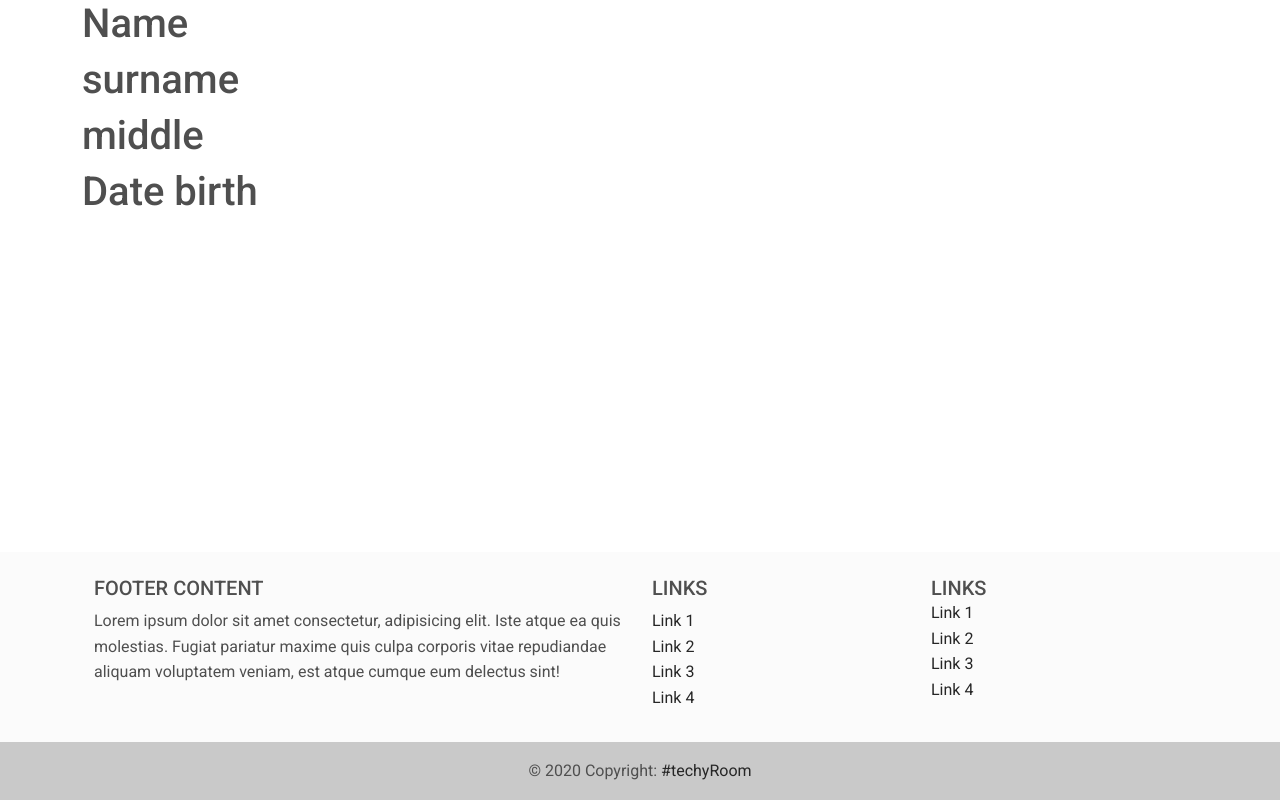
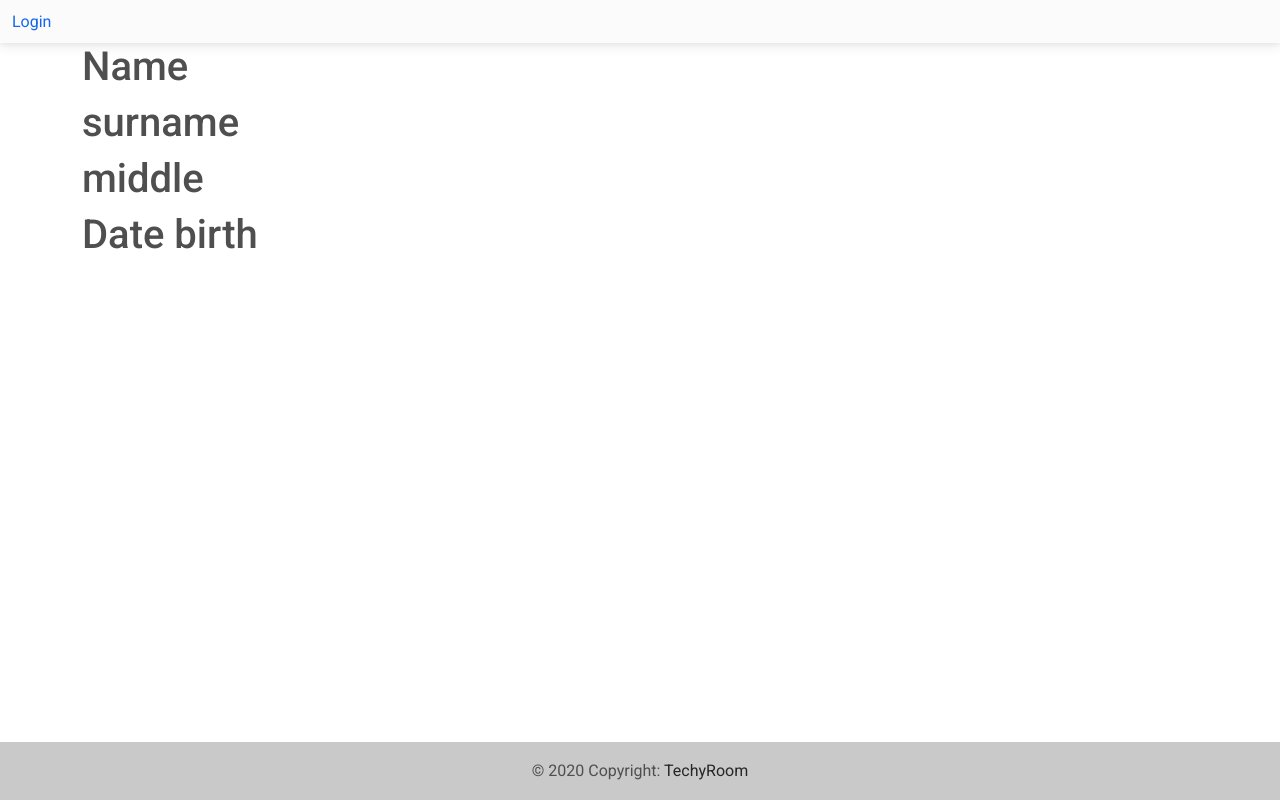
Before and after one commit to nazar-lnoks/project-237, a Django app: template templates/user/user_profile.html in a window 1280 px wide. Run offline with Django 3.2, Linux system fonts and the light colour scheme; the template is opened without the code that fills it, so the values that code supplies are empty; some libraries are stand-ins or nearby versions.

Commit message:
login finish && profile start

```diff
--- a/requirements.txt
+++ b/requirements.txt
@@ -2,6 +2,7 @@ asgiref==3.3.1
 astroid==2.4.2
 colorama==0.4.4
 Django==3.1.5
+django-crispy-forms==1.10.0
 django-phone-field==1.8.1
 django-phonenumber-field==5.0.0
 isort==5.7.0
--- a/techyroom/settings.py
+++ b/techyroom/settings.py
@@ -134,3 +134,5 @@ STATICFILES_DIRS = [
 
 MEDIA_URL = '/media/'
 MEDIA_ROOT = BASE_DIR / 'media'
+
+LOGOUT_REDIRECT_URL = '/'
--- a/techyroom/urls.py
+++ b/techyroom/urls.py
@@ -21,5 +21,5 @@ from django.conf.urls.static import static
 urlpatterns = [
     path('', include('shop.urls')),
     path('admin/', admin.site.urls),
-    path('', include('user.urls'))
+    path('account/', include('user.urls'))
 ] + static(settings.MEDIA_URL, document_root=settings.MEDIA_ROOT)
--- a/templates/base.html
+++ b/templates/base.html
@@ -6,10 +6,21 @@
     <meta charset="UTF-8">
     <meta name="viewport" content="width=device-width, initial-scale=1.0">
 
-    <!-- MDB links -->
-    <link href="https://cdnjs.cloudflare.com/ajax/libs/font-awesome/5.15.1/css/all.min.css" rel="stylesheet" />
-    <link href="https://fonts.googleapis.com/css?family=Roboto:300,400,500,700&display=swap" rel="stylesheet" />
-    <link href="https://cdnjs.cloudflare.com/ajax/libs/mdb-ui-kit/3.2.0/mdb.min.css" rel="stylesheet"/>
+    <!-- Font Awesome -->
+    <link
+    href="https://cdnjs.cloudflare.com/ajax/libs/font-awesome/5.15.1/css/all.min.css"
+    rel="stylesheet"
+    />
+    <!-- Google Fonts -->
+    <link
+    href="https://fonts.googleapis.com/css?family=Roboto:300,400,500,700&display=swap"
+    rel="stylesheet"
+    />
+    <!-- MDB -->
+    <link
+    href="https://cdnjs.cloudflare.com/ajax/libs/mdb-ui-kit/3.2.0/mdb.min.css"
+    rel="stylesheet"
+    />
 
 
     <!-- CSS -->
@@ -27,66 +38,19 @@
 
     <!-- Footer -->
     <footer class="bg-light text-center text-lg-start">
-        <div class="container p-4">
-            <div class="row">
-
-            <div class="col-lg-6 col-md-12 mb-4 mb-md-0">
-                <h5 class="text-uppercase">Footer Content</h5>
-                <p>
-                    Lorem ipsum dolor sit amet consectetur, adipisicing elit. Iste atque ea quis
-                    molestias. Fugiat pariatur maxime quis culpa corporis vitae repudiandae aliquam
-                    voluptatem veniam, est atque cumque eum delectus sint!
-                </p>
-            </div>
-
-            <div class="col-lg-3 col-md-6 mb-4 mb-md-0">
-                <h5 class="text-uppercase">Links</h5>
-                <ul class="list-unstyled mb-0">
-                    <li>
-                        <a href="#!" class="text-dark">Link 1</a>
-                    </li>
-                    <li>
-                        <a href="#!" class="text-dark">Link 2</a>
-                    </li>
-                    <li>
-                        <a href="#!" class="text-dark">Link 3</a>
-                    </li>
-                    <li>
-                        <a href="#!" class="text-dark">Link 4</a>
-                    </li>
-                </ul>
-            </div>
-
-            <div class="col-lg-3 col-md-6 mb-4 mb-md-0">
-                <h5 class="text-uppercase mb-0">Links</h5>
-                <ul class="list-unstyled">
-                    <li>
-                        <a href="#!" class="text-dark">Link 1</a>
-                    </li>
-                    <li>
-                        <a href="#!" class="text-dark">Link 2</a>
-                    </li>
-                    <li>
-                        <a href="#!" class="text-dark">Link 3</a>
-                    </li>
-                    <li>
-                        <a href="#!" class="text-dark">Link 4</a>
-                    </li>
-                </ul>
-            </div>
-
+        <div class="text-center p-3" style="background-color: rgba(0, 0, 0, 0.2)">
+          © 2020 Copyright:
+          <a class="text-dark" href="https://mdbootstrap.com/">TechyRoom</a>
         </div>
-        </div>
-
-        <div class="text-center p-3" style="background-color: rgba(0, 0, 0, 0.2)">
-            © 2020 Copyright:
-            <a class="text-dark" href="https://mdbootstrap.com/">#techyRoom</a>
-        </div>
-    </footer>
-    <!-- MDB script -->
+      </footer>
+    <!-- MDB -->
     <script
     type="text/javascript"
     src="https://cdnjs.cloudflare.com/ajax/libs/mdb-ui-kit/3.2.0/mdb.min.js"
     ></script>
+    <script src="https://code.jquery.com/jquery-3.5.1.js"
+    integrity="sha256-QWo7LDvxbWT2tbbQ97B53yJnYU3WhH/C8ycbRAkjPDc="
+    crossorigin="anonymous"></script>
+    <script src="{% static 'js/dropicon.js' %}"></script>
 </body>
 </html>
--- a/templates/shop/main_page.html
+++ b/templates/shop/main_page.html
@@ -4,6 +4,7 @@
 {% block title %} {{block.super}} - Sign up {% endblock %}
 
 {% block content %}
+    {% include 'user/interface_user.html' with user=user%}
 
     <h1>Main</h1>
 
--- /dev/null
+++ b/templates/user/interface_user.html
@@ -0,0 +1,50 @@
+{% extends 'base.html' %}
+{% load static %}
+
+{% block title %} {{block.super}} - Sign up {% endblock %}
+
+{% block content %}
+  <nav class="navbar navbar-expand-lg navbar-light bg-light">
+      <div class="container-fluid">
+        <ul class="navbar-nav">
+          {% if request.user.is_authenticated %}
+            <!-- Avatar -->
+            <li class="nav-item dropdown">
+              <a
+                class="nav-link dropdown-toggle d-flex align-items-center"
+                href="#"
+                id="navbarDropdownMenuLink"
+                role="button"
+                data-mdb-toggle="dropdown"
+                aria-expanded="false"
+              >
+              {% if user.image %}
+                <img
+                  src="{{user.image.url}}"
+                  class="rounded-circle"
+                  height="22"
+                  alt=""
+                  loading="lazy"
+                />
+              {% else %}
+                <h1>Not image</h1>
+              {% endif %}
+              </a>
+              <ul class="dropdown-menu" aria-labelledby="navbarDropdownMenuLink">
+                <li><a class="dropdown-item" href="#">My profile</a></li>
+                <li><a class="dropdown-item" href="#">Settings</a></li>
+                <li><a class="dropdown-item" href="#">Logout</a></li>
+              </ul>
+            </li>
+            <li class="nav-item">
+              <a href="{% url 'logout_url' %}">Logout</a>
+            </li>
+          {% else %}
+            <li class="nav-item">
+              <a href="{% url 'login_url' %}">Login</a>
+            </li>
+          {% endif %}
+        </ul>
+      </div>
+  </nav>
+{% endblock %}
--- a/templates/user/user_profile.html
+++ b/templates/user/user_profile.html
@@ -4,6 +4,8 @@
 {% block title %} {{block.super}} - Profile {% endblock %}
 
 {% block content %}
+    {% include 'user/interface_user.html' with user=user%}
+
     <div class="container mb-5">
         <div class="row content-center">
             <h1>Name {{user.name}}</h1>
--- a/user/models.py
+++ b/user/models.py
@@ -12,7 +12,7 @@ class ProfileUser(models.Model):
     surname = models.CharField(max_length=60, db_index=True)
     middlename = models.CharField(max_length=60, db_index=True)
     birth_date = models.DateField(max_length=8)
-    image = models.ImageField(upload_to="avatars/", blank=True)
+    image = models.ImageField(upload_to="avatars", blank=True)
     phone_number = PhoneNumberField(blank=True, help_text="Contact phone number")
 
     def save(self, *args, **kwargs):
--- a/user/urls.py
+++ b/user/urls.py
@@ -1,8 +1,11 @@
 from django.urls import path, include
+from django.contrib.auth import logout
 from . import views
 
 urlpatterns = [
     path('signup/', views.signup, name="signup_url"),
+    path('login/', views.LoginView.as_view(), name="login_url"),
+    path('logout/', views.logoutUser, name="logout_url"),
     path('setup/', views.setup_profile, name="setup_profile_url"),
-    path('profile/', views.user_profile, name="user_profile_url")
+    path('profile/', views.user_profile, name="user_profile_url"),
 ]
```
Also changed, not shown: templates/user/login.html (added, +38 -0 lines), templates/user/sign_in.html (deleted, +0 -35 lines), user/forms.py (+22 -1 lines), user/views.py (+35 -6 lines), media/avatars/mclaren.jpeg (added), media/avatars/photo_2020-07-20_18-06-43.jpg (added), media/avatars/photo_2020-07-20_18-06-43_hvMLS9i.jpg (added), static/js/dropicon.js (added).
